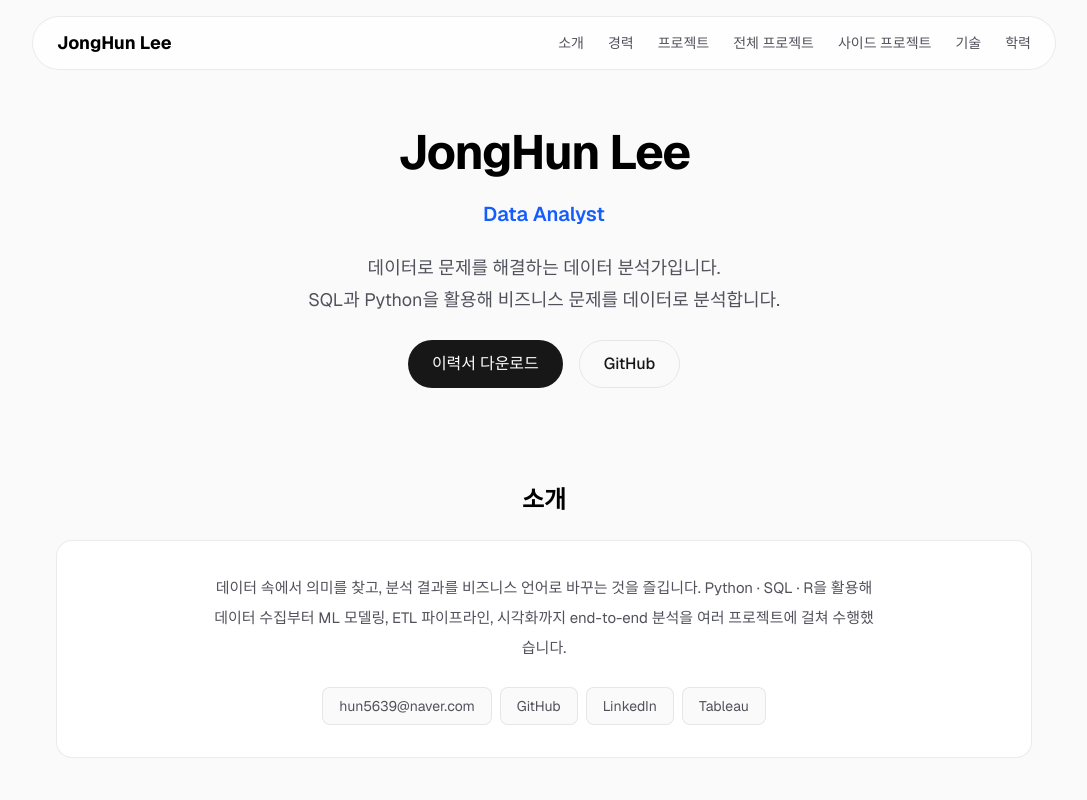
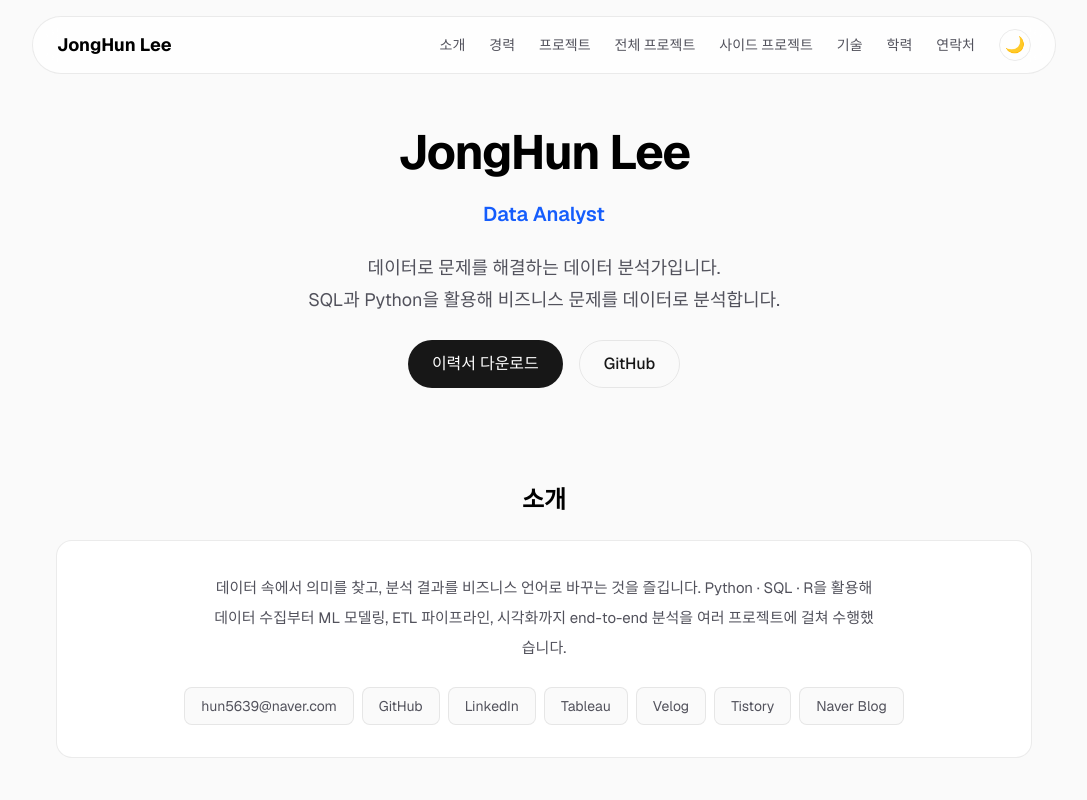
Before and after one commit to whiteblackparang/portfolio, a Next.js app: page / in a window 1280 px wide. Shown: the top 800 px of the page, without its empty margins (96-1183 px from the left). Built offline with nearby package versions, Linux system fonts and the light colour scheme.

Commit message:
add dark mode toggle

```diff
--- a/package.json
+++ b/package.json
@@ -10,6 +10,7 @@
   },
   "dependencies": {
     "next": "16.3.5",
+    "next-themes": "^0.4.6",
     "react": "19.2.8",
     "react-dom": "19.2.8"
   },
--- a/src/app/layout.tsx
+++ b/src/app/layout.tsx
@@ -1,6 +1,7 @@
 import type { Metadata } from "next";
 import { Geist, Geist_Mono } from "next/font/google";
 import "./globals.css";
+import ThemeProvider from "@/components/providers/ThemeProvider";
 
 const geistSans = Geist({
   variable: "--font-geist-sans",
@@ -13,17 +14,20 @@ const geistMono = Geist_Mono({
 });
 
 export const metadata: Metadata = {
-  title: "Create Next App",
-  description: "Generated by create next app",
+  title: "JongHun Lee | Data Analyst",
+  description: "데이터로 문제를 해결하는 데이터 분석가 이종훈입니다.",
 };
 
 export default function RootLayout({ children }: LayoutProps<"/">) {
   return (
     <html
-      lang="en"
+      lang="ko"
+      suppressHydrationWarning
       className={`${geistSans.variable} ${geistMono.variable} h-full antialiased`}
     >
-      <body className="min-h-full flex flex-col">{children}</body>
+      <body className="min-h-full flex flex-col">
+        <ThemeProvider>{children}</ThemeProvider>
+      </body>
     </html>
   );
 }
--- a/src/app/page.tsx
+++ b/src/app/page.tsx
@@ -7,6 +7,7 @@ import Projects from "@/components/sections/Projects";
 import SideProjects from "@/components/sections/SideProjects";
 import Skills from "@/components/sections/Skills";
 import Education from "@/components/sections/Education";
+import Contact from "@/components/sections/Contact";
 
 export default function Home() {
   return (
@@ -21,6 +22,7 @@ export default function Home() {
         <SideProjects />
         <Skills />
         <Education />
+        <Contact />
       </main>
     </div>
   );
--- a/src/components/layout/Header.tsx
+++ b/src/components/layout/Header.tsx
@@ -1,4 +1,16 @@
+"use client";
+
+import { useEffect, useState } from "react";
+import { useTheme } from "next-themes";
+
 export default function Header() {
+  const { theme, setTheme } = useTheme();
+  const [mounted, setMounted] = useState(false);
+
+  useEffect(() => {
+    setMounted(true);
+  }, []);
+
   return (
     <header className="fixed top-4 left-1/2 z-50 -translate-x-1/2 w-[95%] max-w-5xl">
       <nav className="flex items-center justify-between rounded-full border border-black/[.08] bg-white/80 px-6 py-3 backdrop-blur-md dark:border-white/[.1] dark:bg-black/80">
@@ -6,6 +18,7 @@ export default function Header() {
           JongHun Lee
         </span>
 
+        <div className="flex items-center gap-6">
           <div className="hidden gap-6 text-sm font-medium text-zinc-600 dark:text-zinc-400 sm:flex">
             <a href="#about" className="hover:text-black dark:hover:text-zinc-50">
               소개
@@ -28,6 +41,20 @@ export default function Header() {
             <a href="#education" className="hover:text-black dark:hover:text-zinc-50">
               학력
             </a>
+            <a href="#contact" className="hover:text-black dark:hover:text-zinc-50">
+              연락처
+            </a>
+          </div>
+
+          {mounted && (
+            <button
+              onClick={() => setTheme(theme === "dark" ? "light" : "dark")}
+              className="flex h-8 w-8 items-center justify-center rounded-full border border-black/[.08] text-zinc-600 transition-colors hover:border-blue-500 hover:text-blue-600 dark:border-white/[.1] dark:text-zinc-400"
+              aria-label="테마 전환"
+            >
+              {theme === "dark" ? "☀️" : "🌙"}
+            </button>
+          )}
         </div>
       </nav>
     </header>
--- /dev/null
+++ b/src/components/providers/ThemeProvider.tsx
@@ -0,0 +1,12 @@
+"use client";
+
+import { ThemeProvider as NextThemesProvider } from "next-themes";
+import type { ReactNode } from "react";
+
+export default function ThemeProvider({ children }: { children: ReactNode }) {
+  return (
+    <NextThemesProvider attribute="class" defaultTheme="system" enableSystem>
+      {children}
+    </NextThemesProvider>
+  );
+}
--- /dev/null
+++ b/src/components/sections/Contact.tsx
@@ -0,0 +1,44 @@
+import { contactLinks } from "@/data/about";
+
+export default function Contact() {
+  return (
+    <section id="contact" className="flex w-full max-w-5xl flex-col items-center">
+      <h2 className="mb-3 text-2xl font-bold text-black dark:text-zinc-50">
+        연락처
+      </h2>
+
+      <p className="mb-8 text-center text-sm text-zinc-500 dark:text-zinc-400">
+        궁금한 점이 있으시면 언제든 편하게 연락 주세요.
+      </p>
+
+      <div className="flex flex-col items-center gap-3">
+        <div className="flex flex-wrap justify-center gap-3">
+          {contactLinks.slice(0, 3).map((c) => (
+            <a
+              key={c.label}
+              href={c.url}
+              target={c.icon === "email" ? undefined : "_blank"}
+              rel={c.icon === "email" ? undefined : "noopener noreferrer"}
+              className="inline-flex items-center gap-2 rounded-xl border border-black/[.08] bg-white px-6 py-3 text-sm font-medium text-black transition-colors hover:border-blue-500 hover:text-blue-600 dark:border-white/[.1] dark:bg-zinc-950 dark:text-zinc-50"
+            >
+              {c.label}
+            </a>
+          ))}
+        </div>
+        <div className="flex flex-wrap justify-center gap-3">
+          {contactLinks.slice(3).map((c) => (
+            <a
+              key={c.label}
+              href={c.url}
+              target="_blank"
+              rel="noopener noreferrer"
+              className="inline-flex items-center gap-2 rounded-xl border border-black/[.08] bg-white px-6 py-3 text-sm font-medium text-black transition-colors hover:border-blue-500 hover:text-blue-600 dark:border-white/[.1] dark:bg-zinc-950 dark:text-zinc-50"
+            >
+              {c.label}
+            </a>
+          ))}
+        </div>
+      </div>
+    </section>
+  );
+}
--- a/src/data/about.ts
+++ b/src/data/about.ts
@@ -1,8 +1,7 @@
-// src/data/about.ts
 export interface ContactLink {
   label: string;
   url: string;
-  icon: "email" | "github" | "linkedin" | "tableau";
+  icon: "email" | "github" | "linkedin" | "tableau" | "blog";
 }
 
 export const aboutDescription =
@@ -12,5 +11,8 @@ export const contactLinks: ContactLink[] = [
   { label: "hun5639@naver.com", url: "mailto:hun5639@naver.com", icon: "email" },
   { label: "GitHub", url: "https://github.com/whiteblackparang", icon: "github" },
   { label: "LinkedIn", url: "https://www.linkedin.com/in/jonghunlee/", icon: "linkedin" },
-  { label: "Tableau", url: "https://public.tableau.com/app/profile/jonghun.lee40755/vizzes", icon: "tableau" },
+  { label: "Tableau", url: "https://public.tableau.com/app/profile/jonghun.lee4755/vizzes", icon: "tableau" },
+  { label: "Velog", url: "https://velog.io/@springtowinter/posts", icon: "blog" },
+  { label: "Tistory", url: "https://springtowinter-data.tistory.com/", icon: "blog" },
+  { label: "Naver Blog", url: "https://blog.naver.com/hopesdreamsforest", icon: "blog" },
 ];
```
Also changed, not shown: 1 other file (tests, documents, lock files or other folders). Lines whose indentation alone changed are shown as unchanged.
